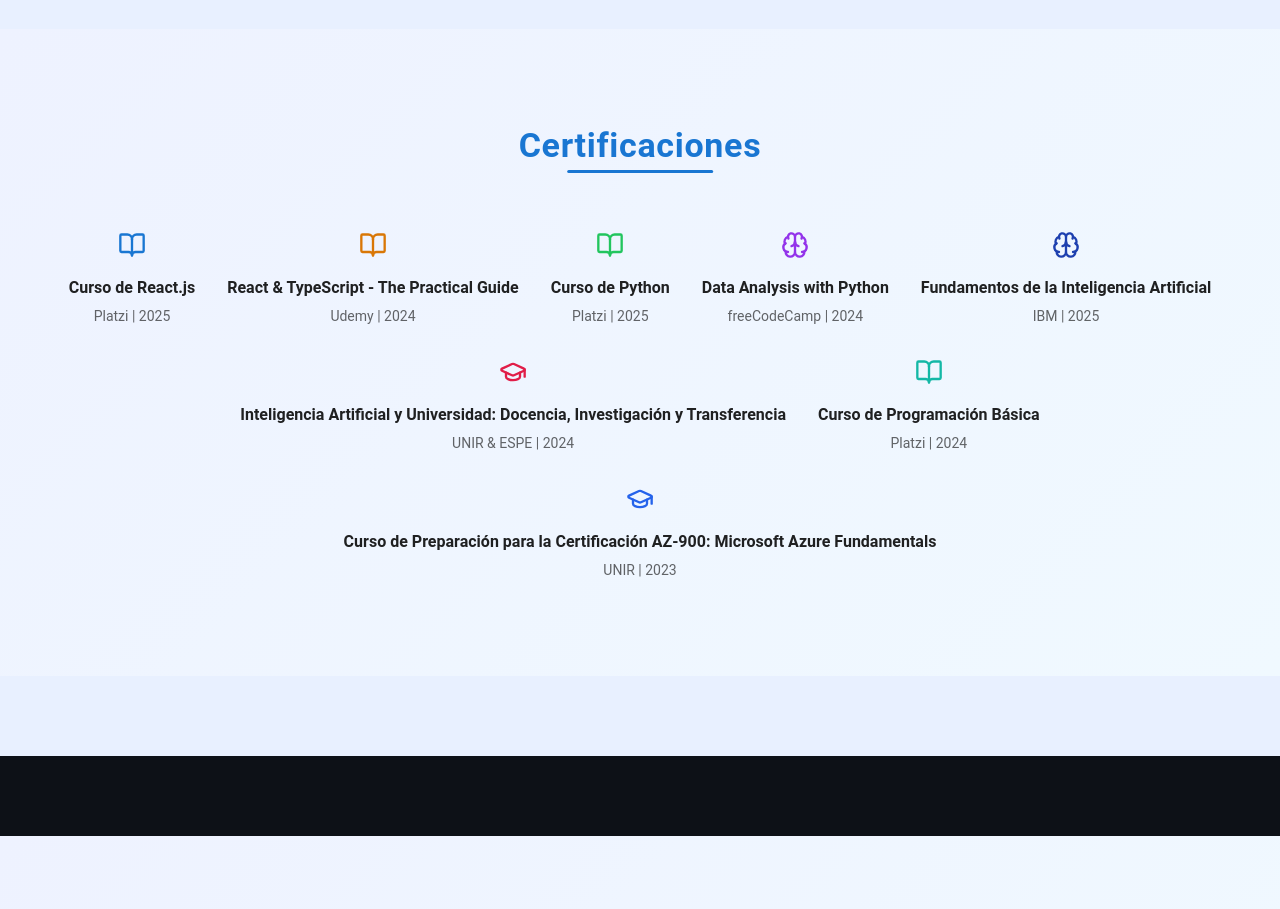
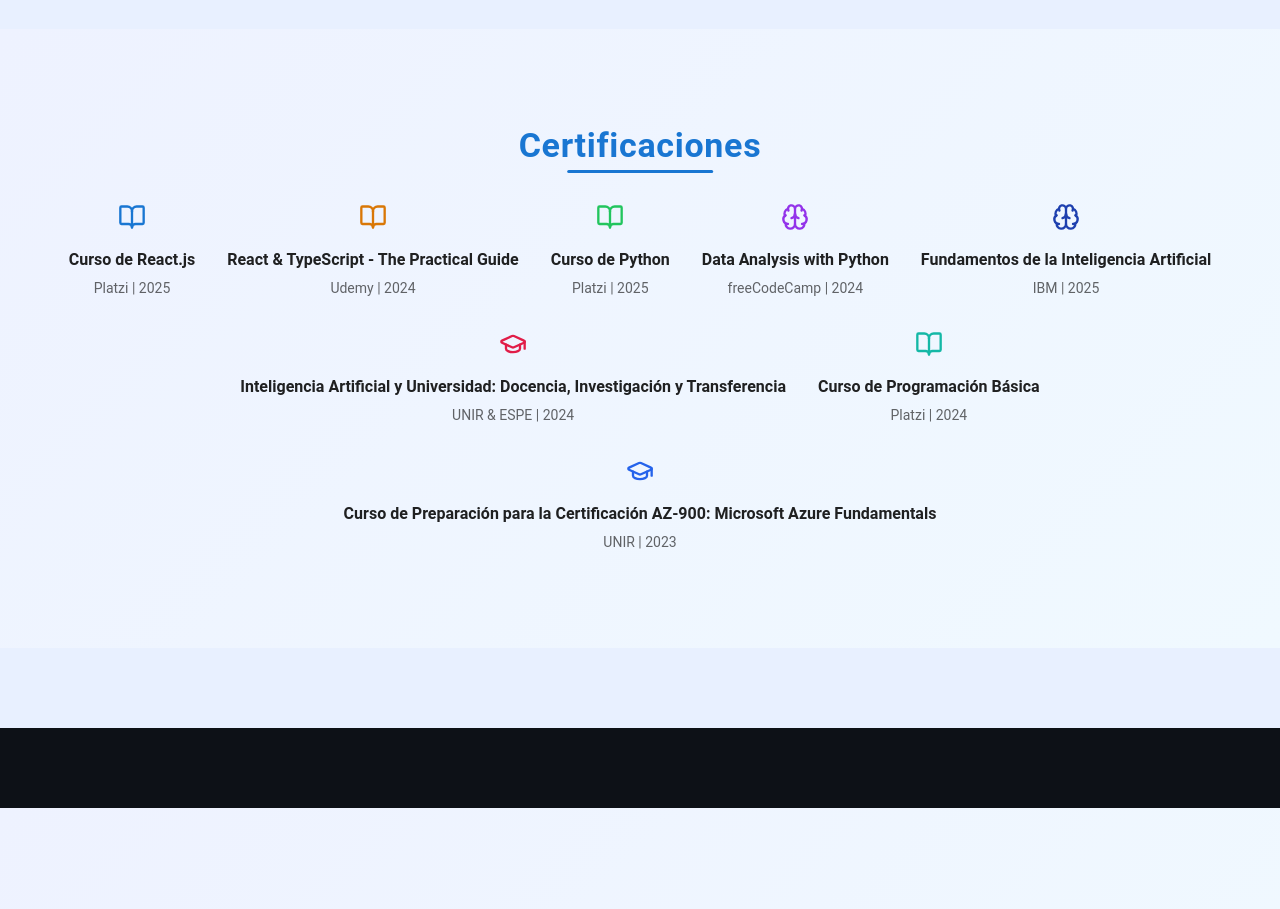
Before and after one commit to Patogol35/jorgito, a React (Vite) app: page / in a window 1280 px wide. Shown: the part 2640-3549 px from the top of the page. Built offline with nearby package versions, Linux system fonts and the light colour scheme.

Commit message:
Update Certifications.jsx

```diff
--- a/src/components/Certifications.jsx
+++ b/src/components/Certifications.jsx
@@ -28,7 +28,7 @@ export default function Certifications() {
           initial={{ opacity: 0, y: 50 }}
           whileInView={{ opacity: 1, y: 0 }}
           transition={{ duration: 0.8 }}
-          style={{ textAlign: "center", marginBottom: "2rem" }}
+          style={{ textAlign: "center", marginBottom: "1.5rem" }}
         >
           <Typography
             variant="h4"
@@ -36,7 +36,7 @@ export default function Certifications() {
             sx={{
               fontWeight: 700,
               letterSpacing: "0.02em",
-              mb: 4,
+              mb: 1.5,
               color: "#1976d2",
               position: "relative",
               display: "inline-block",
@@ -59,7 +59,7 @@ export default function Certifications() {
           </Typography>
         </motion.div>
 
-        {/* Grid limpio sin Paper ni fondo */}
+        {/* Grid sin Paper, todo sobre el gradiente */}
         <Grid container spacing={4} justifyContent="center">
           {certificaciones.map((c, i) => (
             <Grid item xs={12} sm={6} md={4} lg={3} key={i}>
@@ -85,4 +85,4 @@ export default function Certifications() {
       </Container>
     </Box>
   );
-              }
+}
```
